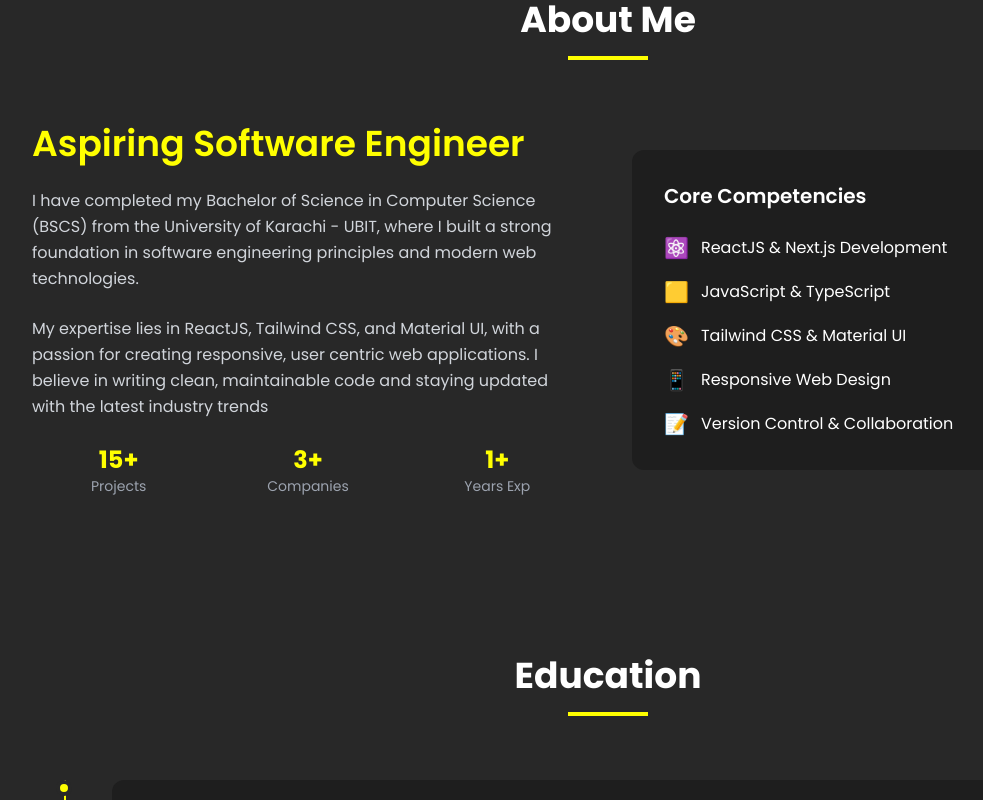
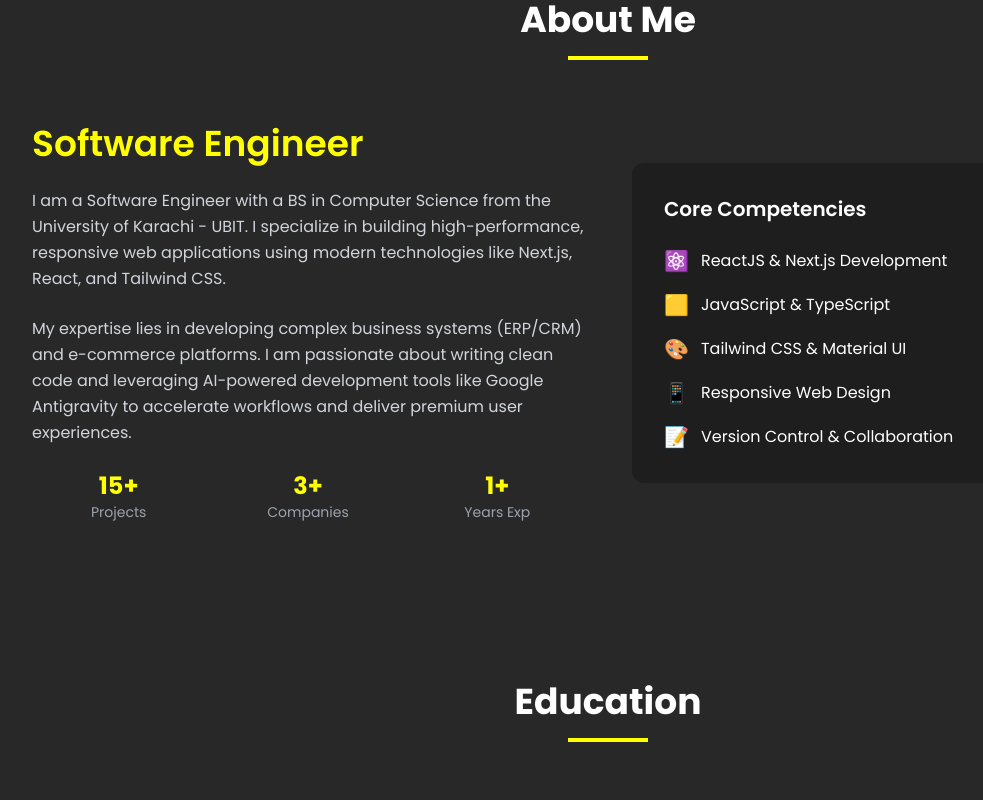
Before and after one commit to the-farazz/my-portfolio-final, a React (Vite) app in the folder client/: page / in a window 1280 px wide. Shown: the part 880-1680 px from the top of the page, without its empty margins (32-1015 px from the left). Built offline with nearby package versions, Linux system fonts and the light colour scheme.

Commit message:
portfolio updated!

```diff
--- a/client/src/components/AboutSection.tsx
+++ b/client/src/components/AboutSection.tsx
@@ -10,12 +10,12 @@ export default function AboutSection() {
         <div className="grid lg:grid-cols-2 gap-12 items-center">
           {/* About Content */}
           <div className="space-y-6">
-            <h3 className="text-4xl font-semibold text-[yellow]">Aspiring Software Engineer</h3>
+            <h3 className="text-4xl font-semibold text-[yellow]">Software Engineer</h3>
             <p className="text-gray-300 leading-relaxed light:text-gray-600">
-              I have completed my Bachelor of Science in Computer Science (BSCS) from the University of Karachi - UBIT, where I built a strong foundation in software engineering principles and modern web technologies.
+              I am a Software Engineer with a BS in Computer Science from the University of Karachi - UBIT. I specialize in building high-performance, responsive web applications using modern technologies like Next.js, React, and Tailwind CSS.
             </p>
             <p className="text-gray-300 leading-relaxed light:text-gray-600">
-              My expertise lies in ReactJS, Tailwind CSS, and Material UI, with a passion for creating responsive, user centric web applications. I believe in writing clean, maintainable code and staying updated with the latest industry trends
+              My expertise lies in developing complex business systems (ERP/CRM) and e-commerce platforms. I am passionate about writing clean code and leveraging AI-powered development tools like Google Antigravity to accelerate workflows and deliver premium user experiences.
             </p>
 
             {/* Key Stats */}
--- a/client/src/components/ExperienceSection.tsx
+++ b/client/src/components/ExperienceSection.tsx
@@ -1,43 +1,43 @@
 export default function ExperienceSection() {
   const experiences = [
     {
-      title: "Front-End Developer",
-      company: "Karsaaz Solutions",
-      period: "January 2025 – Present",
-      description: "Currently contributing to the development and enhancement of a comprehensive ERP system using modern frameworks and tools, with a focus on scalability, efficiency, and seamless user experiences.",
+      title: "Front End Developer – Junior Developer",
+      company: "Karsaaz Entire Business Solutions",
+      period: "Jan. 2025 – Present",
+      description: "Leading frontend development for complex business solutions including ERP and CRM systems.",
       achievements: [
-        "• Developing dynamic ERP modules using NextJS and TypeScript",
-        "• Implementing responsive designs with Tailwind CSS",
-        "• Building reusable component libraries"
+        "• Currently building a CRM platform frontend using Next.js, consuming Java-based REST APIs connected to a PostgreSQL database, with 50+ screens including a comprehensive User Management module.",
+        "• Developed responsive ERP system interfaces using Next.js, Tailwind CSS, and Material UI, integrating with FastAPI (Python)-based REST APIs.",
+        "• Built reusable, modular component architectures to streamline development across both ERP and CRM systems.",
+        "• Collaborated closely with backend teams to ensure seamless API integration and consistent data flow."
       ],
-      technologies: [ "Next.js", "TypeScript", "Tailwind"],
+      technologies: ["Next.js", "Redux", "Tailwind CSS", "Material UI", "FastAPI"],
       current: true
     },
     {
-      title: "Front-End Developer",
+      title: "Front End Developer – Internship",
       company: "Xenasys Pvt. Ltd",
-      period: "October 2024 – December 2024",
-      description: "Contributed to the development of a Franchise Management System, focusing on responsive design, user-centric interfaces, and efficient state management. Collaborated with cross-functional teams to deliver high quality solutions.",
+      period: "Oct. 2024 – Dec. 2024",
+      description: "Contributed to the development of a Franchise Management System (FMS).",
       achievements: [
-        "• Delivered 10+ screens as part of the live Franchise Management System project.",
-        "• Built responsive React components with Material-UI and Tailwind",
-        "• Optimized application performance and loading times"
+        "• Developed 10+ responsive and interactive screens for the Franchise Management System using ReactJS, Tailwind CSS, and Material UI.",
+        "• Contributed to a live project, ensuring high standards for user experience and interface consistency.",
+        "• Adapted UI components to reflect evolving project requirements in an agile development environment."
       ],
-      technologies: ["React.js", "Material-UI", "Tailwind"],
+      technologies: ["React.js", "Tailwind CSS", "Material UI"],
       current: false
     },
     {
-      title: "Junior Front-End Developer",
+      title: "Front End Developer – Internship",
       company: "DevLogix",
-      period: "July 2024 – October 2024",
-      description: "Kickstarted my professional journey by contributing to the development of an HR Management System. Gained hands-on experience with modern web development practices while collaborating with a dynamic team.",
+      period: "Jul. 2024 – Oct. 2024",
+      description: "Gained hands-on experience in building HR Management Systems.",
       achievements: [
-        "• Built responsive interfaces using React.js.",
-        "• Used Git and GitHub for version control and collaboration.",
-        "• Delivered designs precisely as provided in Figma."
+        "• Developed responsive, user-friendly interfaces for the HR Management System using ReactJS, Tailwind CSS, and Material UI.",
+        "• Collaborated with the team from project inception, contributing to requirement gathering and SRS documentation.",
+        "• Gained hands-on experience with the full software development lifecycle from initial planning to implementation."
       ],
-            technologies: ["React.js", "Material-UI", "Tailwind"],
-
+      technologies: ["React.js", "Tailwind CSS", "Material UI", "Git"],
       current: false
     }
   ];
--- a/client/src/components/HeroSection.tsx
+++ b/client/src/components/HeroSection.tsx
@@ -35,7 +35,7 @@ export default function HeroSection() {
           </h1>
           <p className="text-lg text-gray-400 mb-8 max-w-2xl light:text-gray-500">
             Building engaging digital experiences with modern web technologies.
-            Passionate about creating user-friendly websites and applications.
+            Specializing in high-performance React and Next.js applications with a focus on scalability and premium UI/UX.
           </p>
 
           {/* CTA Buttons */}
--- a/client/src/components/ProjectsSection.tsx
+++ b/client/src/components/ProjectsSection.tsx
@@ -3,34 +3,34 @@ import { Github, ExternalLink } from 'lucide-react';
 export default function ProjectsSection() {
   const projects = [
     {
-      title: "Human Resource Automation System",
-      description: "Comprehensive HR management system with employee tracking, payroll management, and automated workflows built with React and Material-UI.",
+      title: "Enterprise Resource Planning (ERP – Karsaaz)",
+      description: "Built responsive ERP interfaces with seamless FastAPI integration and efficient Redux state management. Currently developing a CRM module with 50+ screens including a full User Management system consuming Java-based REST APIs with PostgreSQL.",
       image: "https://images.unsplash.com/photo-1551288049-bebda4e38f71?ixlib=rb-4.0.3&ixid=MnwxMjA3fDB8MHxwaG90by1wYWdlfHx8fGVufDB8fHx8&auto=format&fit=crop&w=800&h=400",
-      technologies: ["React.js", "Material-UI", "Node.js"],
+      technologies: ["Next.js", "Tailwind CSS", "Material UI", "Redux", "FastAPI"],
       githubLink: "#",
       liveLink: "#"
     },
     {
-      title: "Franchise Management System",
-      description: "Franchise Management System with real time analytics, inventory tracking, retailer details, and automated Easyload transactions, with integrated analytics for efficient tracking, reporting and performance monitoring capabilities.",
+      title: "Zanora Fashion (E-Commerce)",
+      description: "Built a fully responsive fashion e-commerce frontend featuring product listings, filtering, and a shopping cart with Redux state management. Integrated a WhatsApp-based order redirect flow for seamless customer-to-seller order placement.",
+      image: "https://images.unsplash.com/photo-1556742049-0cfed4f6a45d?ixlib=rb-4.0.3&ixid=MnwxMjA3fDB8MHxwaG90by1wYWdlfHx8fGVufDB8fHx8&auto=format&fit=crop&w=800&h=400",
+      technologies: ["Next.js", "Tailwind CSS", "Redux", "WhatsApp API"],
+      githubLink: "#",
+      liveLink: "https://zanora-fashion.vercel.app"
+    },
+    {
+      title: "Franchise Management System (FMS – Xenasys)",
+      description: "Developed 10+ responsive screens for a Zong Franchise Management System including Retailer Easy Load Records and SIM purchase tracking modules. Ensured high standards of UI consistency and user experience.",
       image: "https://images.unsplash.com/photo-1460925895917-afdab827c52f?ixlib=rb-4.0.3&ixid=MnwxMjA3fDB8MHxwaG90by1wYWdlfHx8fGVufDB8fHx8&auto=format&fit=crop&w=800&h=400",
-      technologies: ["React.js", "Redux", "Chart.js"],
+      technologies: ["Next.js", "Tailwind CSS", "Material UI"],
       githubLink: "#",
       liveLink: "#"
     },
     {
-      title: "Enterprise Resource Planning System",
-      description: "Integrated ERP solution for managing business processes including finance, inventory, sales, and customer relationships in one unified platform.",
+      title: "Human Resource System (HRS – DevLogix)",
+      description: "Developed the landing page and contributed to multiple UI screens for an HR Management System. Built responsive and reusable components ensuring consistent user experience across the application.",
       image: "https://images.unsplash.com/photo-1551288049-bebda4e38f71?ixlib=rb-4.0.3&ixid=MnwxMjA3fDB8MHxwaG90by1wYWdlfHx8fGVufDB8fHx8&auto=format&fit=crop&w=800&h=400",
-      technologies: ["Next.js", "TypeScript", "FastApi"],
-      githubLink: "#",
-      liveLink: "#"
-    },
-    {
-      title: "E-Commerce Website",
-      description: "A basic e-commerce website built as a practice project using HTML, CSS, and JavaScript, featuring a shopping cart and basic user interaction functionalities.",
-      image: "https://images.unsplash.com/photo-1556742049-0cfed4f6a45d?ixlib=rb-4.0.3&ixid=MnwxMjA3fDB8MHxwaG90by1wYWdlfHx8fGVufDB8fHx8&auto=format&fit=crop&w=800&h=400",
-      technologies: ["HTML", "CSS", "JavaScript"],
+      technologies: ["Next.js", "Tailwind CSS", "Material UI"],
       githubLink: "#",
       liveLink: "#"
     }
--- a/client/src/components/SkillsSection.tsx
+++ b/client/src/components/SkillsSection.tsx
@@ -22,25 +22,25 @@ export default function SkillsSection() {
   }, []);
 
   const frontendSkills = [
-    { name: 'React.js', level: 95, icon: '' },
-    { name: 'JavaScript (ES6+)', level: 90, icon: '' },
-    { name: 'TypeScript', level: 85, icon: '' },
-    { name: 'Tailwind CSS', level: 88, icon: '' },
+    { name: 'React.js & Next.js', level: 95, icon: '⚛️' },
+    { name: 'JavaScript (ES6+)', level: 90, icon: '🟨' },
+    { name: 'TypeScript', level: 85, icon: '🟦' },
+    { name: 'Tailwind CSS & MUI', level: 88, icon: '🎨' },
   ];
 
   const toolsSkills = [
-    { name: 'Next.js', level: 80, icon: '' },
-    { name: 'Redux Toolkit', level: 78, icon: '' },
-    { name: 'Material-UI', level: 92, icon: '' },
-    { name: 'Git & GitHub', level: 87, icon: '' },
+    { name: 'Redux Toolkit', level: 80, icon: '🔄' },
+    { name: 'MySQL & PostgreSQL', level: 75, icon: '🗄️' },
+    { name: 'Git & GitHub', level: 87, icon: '📝' },
+    { name: 'AI & Dev Tools', level: 92, icon: '🤖' },
   ];
 
   const skillIcons = [
+    { name: 'Next.js', icon: '▲' },
     { name: 'React', icon: '⚛️' },
     { name: 'JavaScript', icon: '🟨' },
-    { name: 'HTML5', icon: '🌐' },
-    { name: 'CSS3', icon: '🎨' },
-    { name: 'Node.js', icon: '🟢' },
+    { name: 'Tailwind', icon: '🎨' },
+    { name: 'Redux', icon: '🔄' },
     { name: 'GitHub', icon: '📝' },
   ];
 
```
Also changed, not shown: 2 other files (tests, documents, lock files or other folders).
